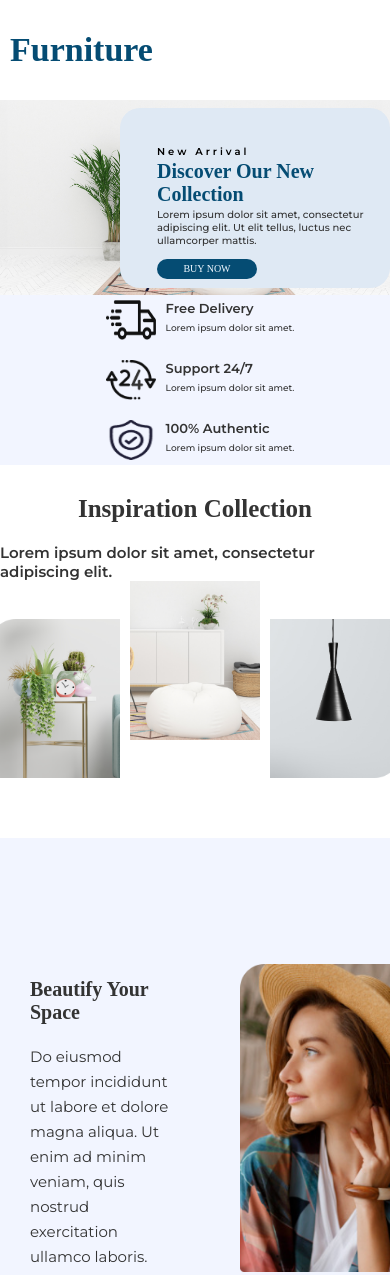
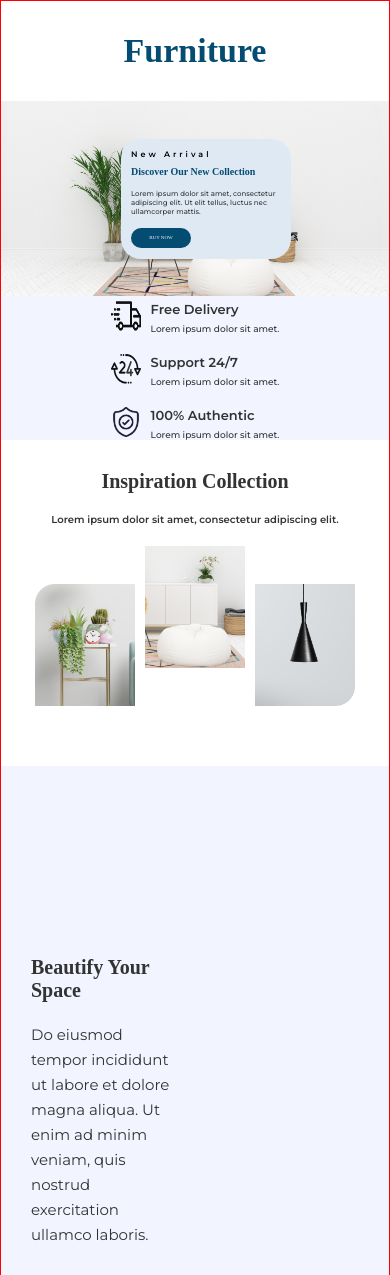
Before and after one commit to Django002/Landing, a plain HTML site: page index.html in a window 390 px wide. Shown: the top 1275 px of the page. Drawn offline with Linux system fonts and the light colour scheme; a web font is replaced by a local one.

Commit message:
add mobail adaptiv

```diff
--- a/components/elemetsSection/footer.css
+++ b/components/elemetsSection/footer.css
@@ -105,7 +105,7 @@ h2{
     .footer_img{
         gap: 15px;
         width: 30%;
-        height: 45%;
+        height: 35%;
     }
 
     h2{
--- a/components/elemetsSection/heder.css
+++ b/components/elemetsSection/heder.css
@@ -58,7 +58,7 @@
 
 @media (max-width:500px) {
     .header_navigate{
-        visibility: hidden;
+        display: none;
     }
 
 }
--- a/components/elemetsSection/sectionOne.css
+++ b/components/elemetsSection/sectionOne.css
@@ -101,41 +101,45 @@
 }
 
 
+
+
 @media (max-width: 500px) {
     .sectionOne_bloc{
-        width: 270px;
-        height: 180px;
+        width: 170px;
+        height: 120px;
         position: absolute;
         margin-left: 120px ;
     }
 
     .sectionOne_content button{
-        width: 100px;
+        width: 60px;
         height: 20px;
-        font-size: 10px;
+        font-size: 5px;
         margin-top: 10px;
 
     }
 
     .sectionOne_content p:first-child{
-        font-size: 10px;
+        font-size: 8px;
         letter-spacing: 3px;
     }
 
     .sectionOne_content h1{
-        font-size: 20px;
+        font-size: 10px;
         font-weight: 700;
+        margin-top: 5px;
 
     }
 
     .sectionOne_content p:nth-child(3){
-        font-size: 10px;
+        font-size: 7px;
+        margin-top: 10px;
 
     }
     .sectionOne_content{
         display: grid;
-        margin-top: 37px;
-        margin-left: 37px;
+        margin-top: 10px;
+        margin-left: 10px;
         gap: 2px;
 
     }
--- a/components/elemetsSection/sectioneight.css
+++ b/components/elemetsSection/sectioneight.css
@@ -75,6 +75,7 @@ form button:hover{
     }
 
     .sectioneight_bloc p{
+        text-align: center;
         font-size: 15px;
         font-family: "Montserrat-Regular.ttf";
         color: rgba(51, 51, 51, 1);
@@ -83,7 +84,7 @@ form button:hover{
     }
 
     form input{
-        width: 80%;
+        width: 90%;
         height: 25px;
 
     }
@@ -100,7 +101,10 @@ form button:hover{
         color: aliceblue;
         font-size: 10px;
         font-family: "Montserrat-Bold.ttf";
-        right: 60px;
+        right: 2px;
         cursor: pointer;
     }
+    .sectioneight{
+        display: flex;
+    }
 }
--- a/components/elemetsSection/sectionfour.css
+++ b/components/elemetsSection/sectionfour.css
@@ -124,9 +124,7 @@
 @media (max-width:500px) {
 
     .sectionfour_imgbloc{
-        width: 50%;
-        height: 55%;
-    }
+       visibility: hidden;}
 
     .bacgrouimg{
         visibility: hidden;
@@ -134,13 +132,17 @@
     }
 
     .sectionfour{
-        gap: 10px;
+        gap: 1px;
+        height: 100%;
     }
 
     .sectionfour_content h2{
         font-size: 20px;
         font-family: "Montserrat-Bold.tt";
         color: rgba(51, 51, 51, 1);
+    }
+    .sectionfour_content {
+        width: 200px;
     }
 
     .sectionfour_content p{
@@ -159,18 +161,17 @@
         font-size: 13px;
         font-family: "Montserrat-Bold.tt";
         border-radius: 30px;
-        margin-top: 54px;
+        margin-top: 40px;
     }
 
     .sectionfour{
         margin-top: 60px;
         width: 100%;
-        height: 560px;
+        height: 660px;
         background-color: rgba(242, 245, 255, 1);
-        display: flex;
-        justify-content: space-around;
-        align-items: center;
-        gap: 60px;
+        gap: 2px;
 
     }
+
+
 }
--- a/components/elemetsSection/sectionseve.css
+++ b/components/elemetsSection/sectionseve.css
@@ -72,6 +72,7 @@
     }
 
     .sectionseve p{
+        text-align: center;
         font-size: 15px;
         font-family: "Montserrat-Regular.ttf";
         color: rgba(51, 51, 51, 1);
--- a/components/elemetsSection/sectionthree.css
+++ b/components/elemetsSection/sectionthree.css
@@ -53,6 +53,8 @@
 @media (max-width: 500px) {
 
     .sectionthree_imgbloc{
+        display: flex;
+        justify-content: center;
         margin-top: 50px;
         gap: 10px;
         width: 5px;
@@ -60,12 +62,12 @@
     }
 
     .sectionthree_imgbloc img{
-        width: 130px;
+        width: 100px;
     }
 
     .sectionthree h1 {
         display: flex;
-        font-size: 25px;
+        font-size: 20px;
         font-family: "Montserrat-Bold.ttf";
         margin-top: 30px;
         justify-content: center;
@@ -73,12 +75,9 @@
     }
 
     .sectionthree p {
-        display: flex;
-        font-size: 15px;
-        font-family: "Montserrat-SemiBold.ttf";
+        font-size: 10px;
         margin-top: 20px;
-        justify-content: center;
-        color: rgba(51, 51, 51, 1);
+        margin-bottom: 20px;
     }
 
 }
--- a/components/elemetsSection/sectiontwo.css
+++ b/components/elemetsSection/sectiontwo.css
@@ -77,6 +77,11 @@
 
 @media (max-width:500px) {
 
+    .sectiontwo_content img{
+        width: 30px;
+        height: 30px;
+    }
+
     .sectiontwo_content {
         display: flex;
         justify-content: center;
@@ -102,7 +107,7 @@
         align-items: center;
         width: 100%;
         height: 100%;
-        padding: 5px;
+        padding-top: 5px;
         flex-wrap: wrap;
         gap: 20px;
 
--- a/components/style.css
+++ b/components/style.css
@@ -16,5 +16,7 @@
 }
 
 body{
-	overflow-x: hidden;
+	/* overflow-x: hidden; */
+	touch-action: manipulation;
+	border: 1px solid red;
 }
```
